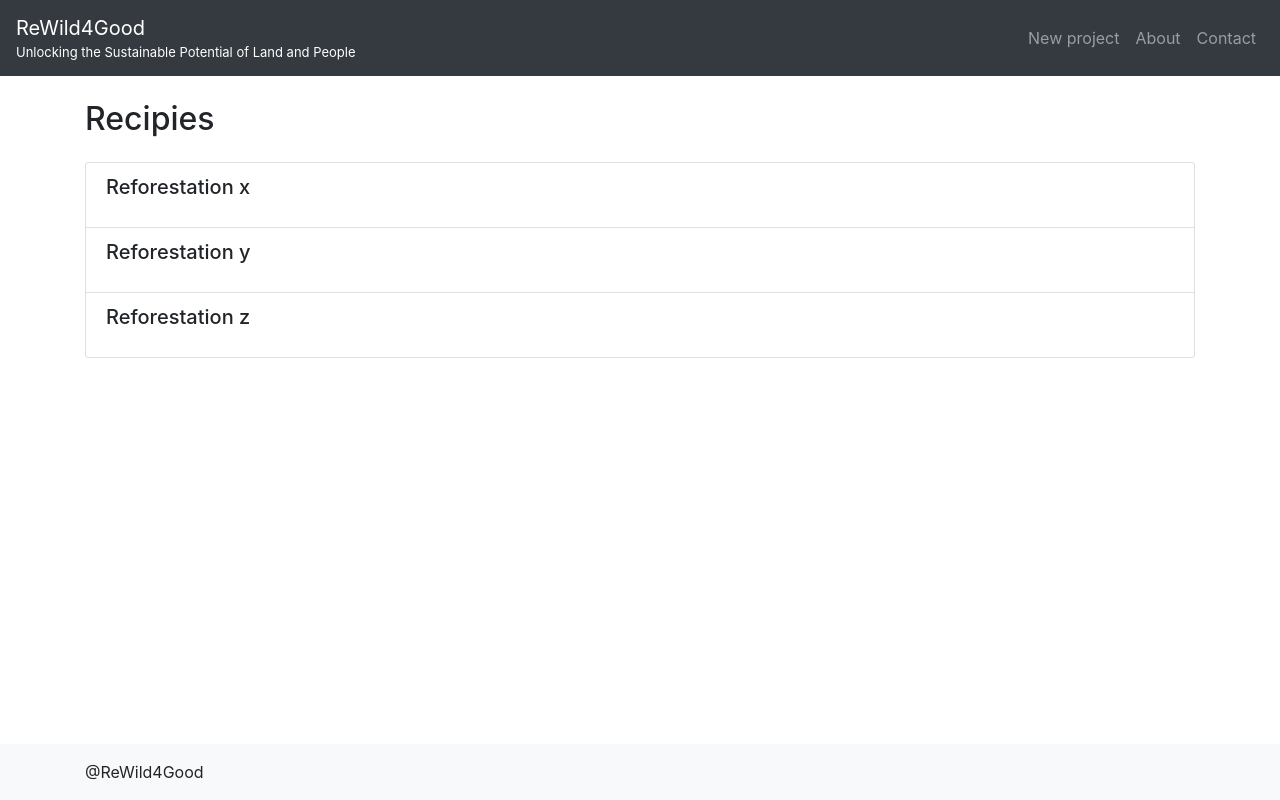
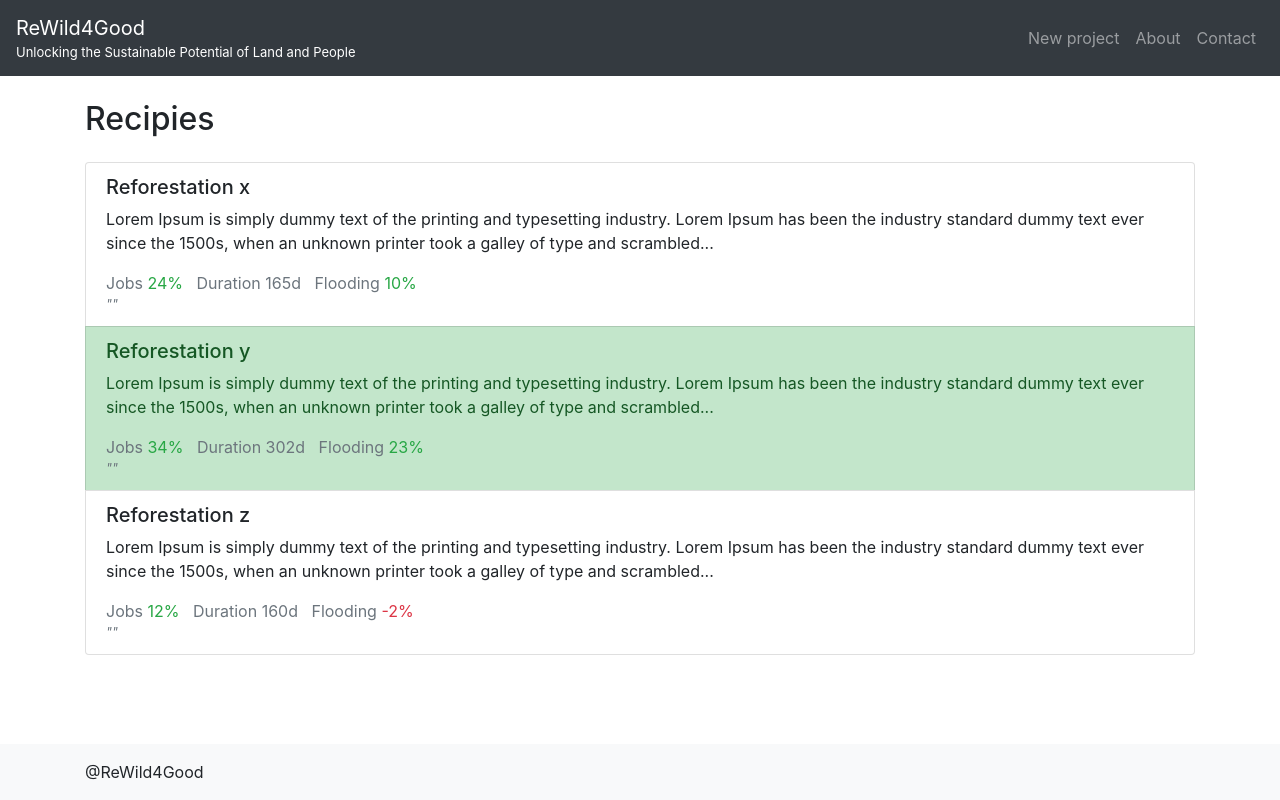
Before and after one commit to odysseyhack/rewild4good, a React (Create React App) app: page /recipies in a window 1280 px wide. Built offline with nearby package versions, Linux system fonts and the light colour scheme.

Commit message:
add details

```diff
--- a/package.json
+++ b/package.json
@@ -3,6 +3,8 @@
   "version": "0.1.0",
   "private": true,
   "dependencies": {
+    "classnames": "~2.2.6",
+    "qs": "~6.7.0",
     "react": "^16.8.6",
     "react-dom": "^16.8.6",
     "react-router-dom": "~5.0.0",
--- a/src/containers/Recipies.js
+++ b/src/containers/Recipies.js
@@ -1,4 +1,6 @@
 import React, { Component } from 'react';
+import qs from 'qs';
+import classnames from 'classnames';
 import {
   ListGroup,
   ListGroupItem,
@@ -9,34 +11,81 @@ import {
 const data = [
   {
     name: 'Reforestation x',
+    description:
+      'Lorem Ipsum is simply dummy text of the printing and typesetting industry. Lorem Ipsum has been the industry standard dummy text ever since the 1500s, when an unknown printer took a galley of type and scrambled...',
     verified: true,
     increase_jobs: '24%',
-    duration: 293
+    decreases_flooding: '10%',
+    duration: '165d'
   },
   {
     name: 'Reforestation y',
+    description:
+      'Lorem Ipsum is simply dummy text of the printing and typesetting industry. Lorem Ipsum has been the industry standard dummy text ever since the 1500s, when an unknown printer took a galley of type and scrambled...',
     verified: true,
     increase_jobs: '34%',
-    duration: 222
+    decreases_flooding: '23%',
+    duration: '302d',
+    optimal: true
   },
   {
     name: 'Reforestation z',
+    description:
+      'Lorem Ipsum is simply dummy text of the printing and typesetting industry. Lorem Ipsum has been the industry standard dummy text ever since the 1500s, when an unknown printer took a galley of type and scrambled...',
     verified: false,
     increase_jobs: '12%',
-    duration: 994
+    decreases_flooding: '-2%',
+    duration: '160d'
   }
 ];
 
 export default class Recipies extends Component {
+  state = {
+    tooltips: {}
+  };
+
+  toggle = e => {
+    this.setState({
+      tooltips: {
+        [e.target.id]: !this.state.tooltips[e.target.id],
+        ...this.state.tooltips
+      }
+    });
+  };
+
   render() {
+    const query = qs.stringify(window.location.search.slice(1));
     return (
       <div className="container my-4">
         <h2 className="mb-4">Recipies</h2>
         <ListGroup>
           {data.map((item, index) => (
-            <ListGroupItem key={index}>
+            <ListGroupItem key={index} color={item.optimal && 'success'}>
               <ListGroupItemHeading>{item.name}</ListGroupItemHeading>
               <ListGroupItemText>{item.description}</ListGroupItemText>
+              <div className="text-muted">
+                Jobs{' '}
+                <span
+                  className={classnames({
+                    'text-danger': item.increase_jobs.includes('-'),
+                    'text-success': !item.increase_jobs.includes('-')
+                  })}>
+                  {item.increase_jobs}
+                </span>
+                &nbsp;&nbsp; Duration {item.duration}
+                &nbsp;&nbsp; Flooding{' '}
+                <span
+                  className={classnames({
+                    'text-danger': item.decreases_flooding.includes('-'),
+                    'text-success': !item.decreases_flooding.includes('-')
+                  })}>
+                  {item.decreases_flooding}
+                </span>
+                <br />
+                <div className="small">
+                  <em>{JSON.stringify(query)}</em>
+                </div>
+              </div>
             </ListGroupItem>
           ))}
         </ListGroup>
```
Also changed, not shown: 1 other file (tests, documents, lock files or other folders).
